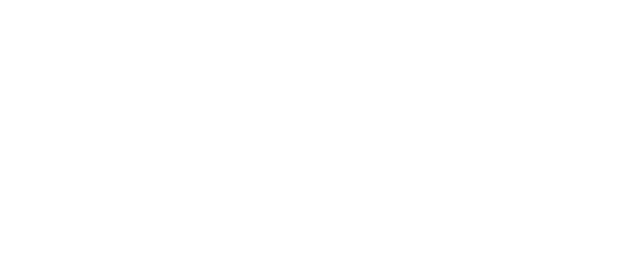
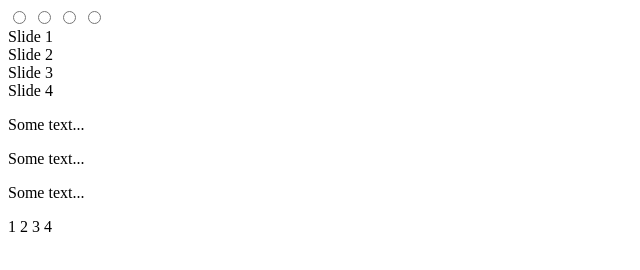
Before and after one commit to Belifegor/cssMemeSlider, a plain HTML site: page cssMemeSlider/index.html in a window 1280 px wide. Shown: the whole page, without its empty margins (0-640 px from the left). Drawn offline with Linux system fonts and the light colour scheme.

Commit message:
feat: add basic page layout (Fri, Sep 13, 2024 18:30 PM)

```diff
--- a/cssMemeSlider/index.html
+++ b/cssMemeSlider/index.html
@@ -3,9 +3,32 @@
 <head>
     <meta charset="UTF-8">
     <meta name="viewport" content="width=device-width, initial-scale=1.0">
-    <title>Document</title>
+    <title>Mem Slider</title>
 </head>
 <body>
+    <div class="wrapper">
+        <input type="radio" name="slider" id="slide1">
+        <input type="radio" name="slider" id="slide2">
+        <input type="radio" name="slider" id="slide3">
+        <input type="radio" name="slider" id="slide4">
 
+        <div class="slider">
+            <div class="slide" id="s1">Slide 1</div>
+            <div class="slide" id="s2">Slide 2</div>
+            <div class="slide" id="s3">Slide 3</div>
+            <div class="slide" id="s3">Slide 4</div>
+        </div>
+        <div class="text">
+            <p class="description desc1">Some text...</p>
+            <p class="description desc2">Some text...</p>
+            <p class="description desc3">Some text...</p>
+        </div>
+        <div class="controls">
+            <label for="slide1">1</label>
+            <label for="slide2">2</label>
+            <label for="slide3">3</label>
+            <label for="slide3">4</label>
+        </div>
+    </div>
 </body>
 </html>
```
